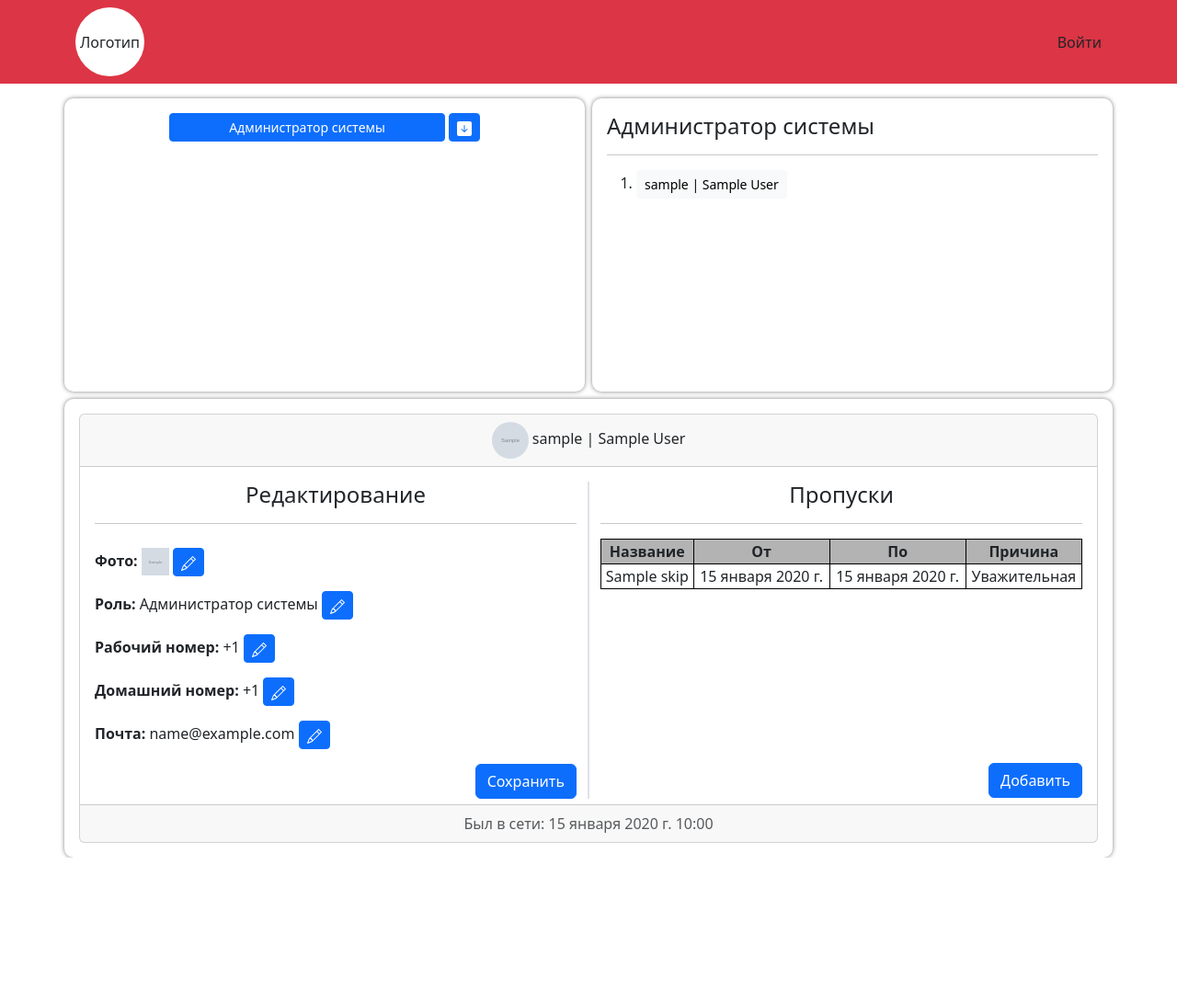
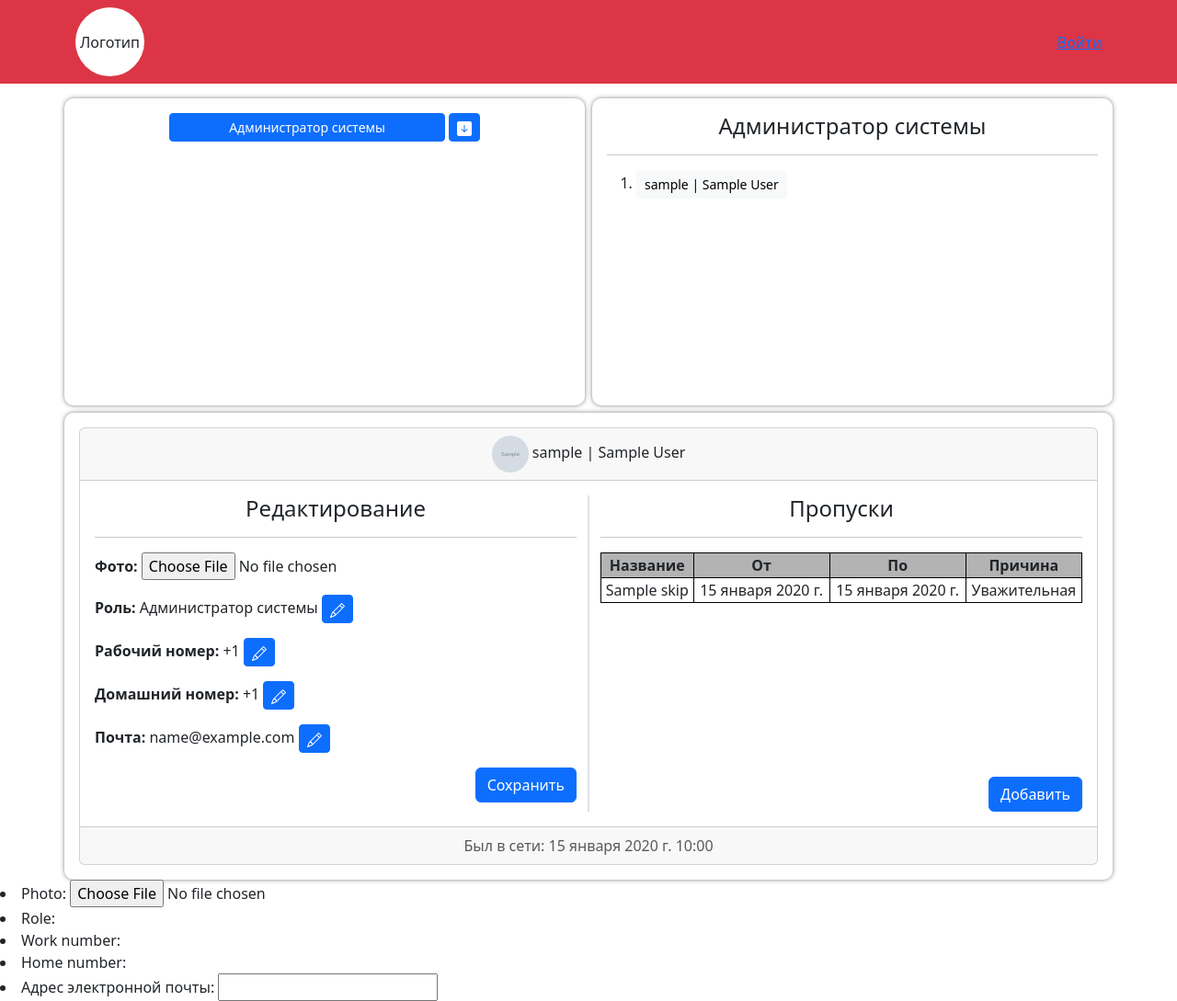
Before and after one commit to DEV-m1k0/competitions, a Django app: page /user/editing/1 in a window 1280 px wide. Shown: the whole page at 92% size. Before the commit the page ends 933 px from the top, so only its background shows below. Run offline with Django 4.2, Linux system fonts and the light colour scheme; tables that the repository leaves empty hold one stand-in row (values such as "Sample post"); grey boxes marked "Sample" are stand-in pictures; some libraries are stand-ins or nearby versions.

Commit message:
add new form

```diff
--- a/core/core/settings.py
+++ b/core/core/settings.py
@@ -51,6 +51,9 @@ STATICFILES_DIRS = [
 MEDIA_URL = '/media/'
 
 MEDIA_ROOT = 'data'
+
+LOGOUT_REDIRECT_URL = '/'
+LOGIN_REDIRECT_URL = '/'
 
 AUTH_USER_MODEL = 'home.MyUser'
 
--- a/core/core/urls.py
+++ b/core/core/urls.py
@@ -34,5 +34,6 @@ urlpatterns = [
     path('', HomeView.as_view(), name='home'),
     path('users/<int:id>/', HomeUsersView.as_view(), name='user_by_id'),
     path('user/editing/<int:id>', HomeUsereditingView.as_view(), name='user_editing'),
-    path('api/', include(router.urls))
+    path('api/', include(router.urls)),
+    path('', include('rest_framework.urls')),
 ] + static(settings.MEDIA_URL, document_root=settings.MEDIA_ROOT)
--- a/core/home/forms.py
+++ b/core/home/forms.py
@@ -1,8 +1,24 @@
 from django import forms
 from .models import MyUser
+from .models import CHOICE
 
 
 class MyUserForm(forms.ModelForm):
     class Meta:
         model = MyUser
-        fields = ['skip']
+        fields = ['photo', 'role', 'work_number', 'home_number', 'email']
+
+        widgets = {
+            'role': forms.Select(attrs={
+                'class': 'btn btn-light d-none',
+                'id': 'selectRole'
+            }, choices=CHOICE),
+            'work_number': forms.TextInput(attrs={
+                'class': 'd-none',
+                'id': 'inputWorkNumber',
+            }),
+            'home_number': forms.TextInput(attrs={
+                'class': 'd-none',
+                'id': 'inputHomeNumber',
+            })
+        }
--- a/core/home/views.py
+++ b/core/home/views.py
@@ -44,24 +44,17 @@ class HomeUsereditingView(TemplateView):
 
     def get(self, request: HttpRequest, id, *args: Any, **kwargs: Any) -> HttpResponse:
 
-        role = {
-            1: 'Администратор системы',
-            2: 'Системный администратор',
-            3: 'Контент менеджер аппарата управления',
-            4: 'Редактор',
-            5: 'Пользователь системы'
-        }[int(request.get_full_path()[-1])]
-
         user = MyUser.objects.get(id=id)
         skips = user.skip.all()
 
-        # print(skips)
+        role = user.role
 
         context = {
             'users_editing': user,
             'users': MyUser.objects.filter(role=role),
             'title': role,
             'skips': skips,
+            'MyUserForm': MyUserForm,
         }
 
         return render(request=request, template_name=self.template_name, context=context)
--- a/core/static/home.css
+++ b/core/static/home.css
@@ -1,5 +1,3 @@
-
-
 .header .logo {
     height: 75px;
     background-color: #ffffff;
@@ -34,14 +32,6 @@
     width: 300px;
 }
 
-.body .row {
-    height: 335px;
-}
-
-.block-news {
-    height: 80vh;
-}
-
 td, th {
     border: 1px solid black;
     border-collapse: collapse;
--- a/core/templates/home.html
+++ b/core/templates/home.html
@@ -24,11 +24,15 @@
                 <div class="col">
                     {% if user.is_authenticated %}
                         <div class="d-flex justify-content-end align-items-center h-100">
-                            <div class="me-3">{{user}} | Выход</div>
+                            <div class="me-3">
+                                {{user}} | <a href="{% url 'rest_framework:logout' %}">Выход</a>
+                            </div>
                             <div class="photo"><img src="{{user.photo.url}}" alt="" srcset=""></div>
                         </div>
                     {% else %}
-                        <div class="d-flex justify-content-end align-items-center h-100">Войти</div>
+                        <div class="d-flex justify-content-end align-items-center h-100">
+                            <a href="{% url 'rest_framework:login' %}">Войти</a>
+                        </div>
                     {% endif %}
                 </div>
 
@@ -38,9 +42,9 @@
     </div>
 
 
-    <div class="container body">
+    <div class="container content">
 
-        <div class="row">
+        <div class="row row-users">
 
             <div class="col block block-1 mt-3 p-3">
                 <div class="text-center">
@@ -147,9 +151,13 @@
                 </div>
             </div>
 
-            <div class="col block block-2 ms-2 mt-3 p-3 overflow-scroll">
+            {% if users %}
+            <div class="col block block-2 ms-2 mt-3 p-3">
+                <div class="text-center">
                     <h4>{{title}}</h4>
+                </div>
                 <hr>
+                <div class="overflow-scroll" style="height: 30vh;">
                     <ol>
                         {% for user in users %}
                             <form action="{% url 'user_editing' user.id %}" method="get">
@@ -162,9 +170,19 @@
                         {% endfor %}
                     </ol>
                 </div>
+            </div>
+
+            {% else %}
+
+            <div class="col block ms-2 mt-3 p-3 d-flex justify-content-center align-items-center" style="height: 40vh;">
+                <h3>Сотрудников нет</h3>
+            </div>
+
+            {% endif %}
 
         </div>
 
+        {% if users_editing %}
         <div class="row mt-2 editing">
             <div class="col p-3 block">
                 <div class="card text-center h-100">
@@ -185,31 +203,11 @@
                                 <div class="text-start">
 
 
-                                    <p class="card-text">
+                                    <p class="card-text" >
 
                                         <strong>Фото: </strong>
 
-                                        <input class="position-relative" type="image" id="photo" src="{{users_editing.photo.url}}" style="width: 30px; height: 30px; top: 10px;">
-
-                                        <button id="btnPhoto" class="btn btn-sm btn-primary" type="button" type="button" data-bs-toggle="offcanvas" data-bs-target="#offcanvasBottom" aria-controls="offcanvasBottom">
-                                            <svg xmlns="http://www.w3.org/2000/svg" width="16" height="16" fill="currentColor" class="bi bi-pencil" viewBox="0 0 16 16">
-                                                <path d="M12.146.146a.5.5 0 0 1 .708 0l3 3a.5.5 0 0 1 0 .708l-10 10a.5.5 0 0 1-.168.11l-5 2a.5.5 0 0 1-.65-.65l2-5a.5.5 0 0 1 .11-.168zM11.207 2.5 13.5 4.793 14.793 3.5 12.5 1.207zm1.586 3L10.5 3.207 4 9.707V10h.5a.5.5 0 0 1 .5.5v.5h.5a.5.5 0 0 1 .5.5v.5h.293zm-9.761 5.175-.106.106-1.528 3.821 3.821-1.528.106-.106A.5.5 0 0 1 5 12.5V12h-.5a.5.5 0 0 1-.5-.5V11h-.5a.5.5 0 0 1-.468-.325"/>
-                                            </svg>
-                                        </button>
-
-                                        <script>
-
-                                            let photo = document.getElementById('photo')
-                                            const btnPhoto = document.getElementById('btnPhoto')
-
-                                            const newPhoto = () => {
-                                                photo.type='file'
-                                                btnPhoto.classList.add('d-none')
-                                            }
-
-                                            btnPhoto.addEventListener('click', newPhoto)
-
-                                        </script>
+                                        {{MyUserForm.photo}}
 
                                     </p>
 
@@ -218,15 +216,9 @@
 
                                         <strong>Роль:</strong>
 
-                                        <span id="role" class="">{{users_editing.role}}</span>
+                                        <span id="role">{{users_editing.role}}</span>
 
-                                        <select class="btn btn-light d-none" id="selectRole">
-                                            <option value="Администратор системы">Администратор системы</option>
-                                            <option value="Системный администратор">Системный администратор</option>
-                                            <option value="Контент менеджер аппарата управления">Контент менеджер аппарата управления</option>
-                                            <option value="Редактор">Редактор</option>
-                                            <option value="Пользователь системы">Пользователь системы</option>
-                                        </select>
+                                        {{MyUserForm.role}}
 
                                         <button id="buttonRole" class="btn btn-sm btn-primary" type="button" type="button" data-bs-toggle="offcanvas" data-bs-target="#offcanvasBottom" aria-controls="offcanvasBottom">
                                             <svg xmlns="http://www.w3.org/2000/svg" width="16" height="16" fill="currentColor" class="bi bi-pencil" viewBox="0 0 16 16">
@@ -258,7 +250,7 @@
 
                                         <span id="spanWorkNumber">+{{users_editing.work_number}}</span>
 
-                                        <input type="text" class="d-none" name="" id="inputWorkNumber" value="+{{users_editing.work_number}}">
+                                        {{MyUserForm.work_number}}
 
                                         <button id="btnWorkNumber" class="btn btn-sm btn-primary" type="button" type="button" data-bs-toggle="offcanvas" data-bs-target="#offcanvasBottom" aria-controls="offcanvasBottom">
                                             <svg xmlns="http://www.w3.org/2000/svg" width="16" height="16" fill="currentColor" class="bi bi-pencil" viewBox="0 0 16 16">
@@ -274,6 +266,7 @@
                                             const newWorkNumber = () => {
                                                 spanWorkNumber.classList.add('d-none')
                                                 inputWorkNumber.classList.remove('d-none')
+                                                inputWorkNumber.value = '+{{users_editing.work_number}}'
                                                 btnWorkNumber.classList.add('d-none')
                                             }
 
@@ -290,7 +283,7 @@
 
                                         <span id="spanHomeNumber">+{{users_editing.home_number}}</span>
 
-                                        <input type="text" class="d-none" name="" id="inputHomeNumber" value="+{{users_editing.work_number}}">
+                                        {{MyUserForm.home_number}}
 
                                         <button id="btnHomeNumber" class="btn btn-sm btn-primary" type="button" type="button" data-bs-toggle="offcanvas" data-bs-target="#offcanvasBottom" aria-controls="offcanvasBottom">
                                             <svg xmlns="http://www.w3.org/2000/svg" width="16" height="16" fill="currentColor" class="bi bi-pencil" viewBox="0 0 16 16">
@@ -306,6 +299,7 @@
                                             const newHomeNumber = () => {
                                                 spanHomeNumber.classList.add('d-none')
                                                 inputHomeNumber.classList.remove('d-none')
+                                                inputHomeNumber.value = "+{{users_editing.home_number}}"
                                                 btnHomeNumber.classList.add('d-none')
                                             }
 
@@ -394,9 +388,10 @@
                 </div>
             </div>
         </div>
+        {% endif %}
 
     </div>
 
-
+    {{MyUserForm.as_ul}}
 
 {% endblock %}
```
Also changed, not shown: core/home/models.py (+10 -7 lines). Lines whose indentation alone changed are shown as unchanged.
